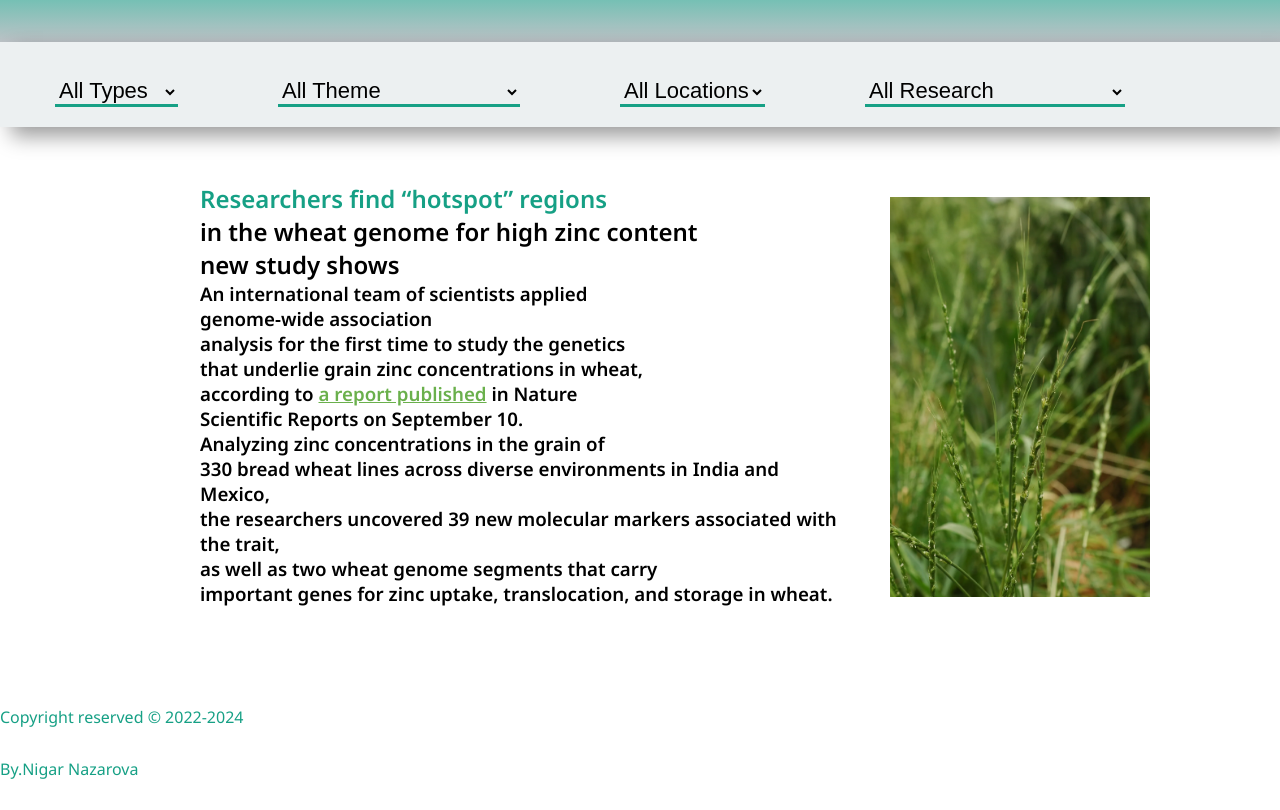
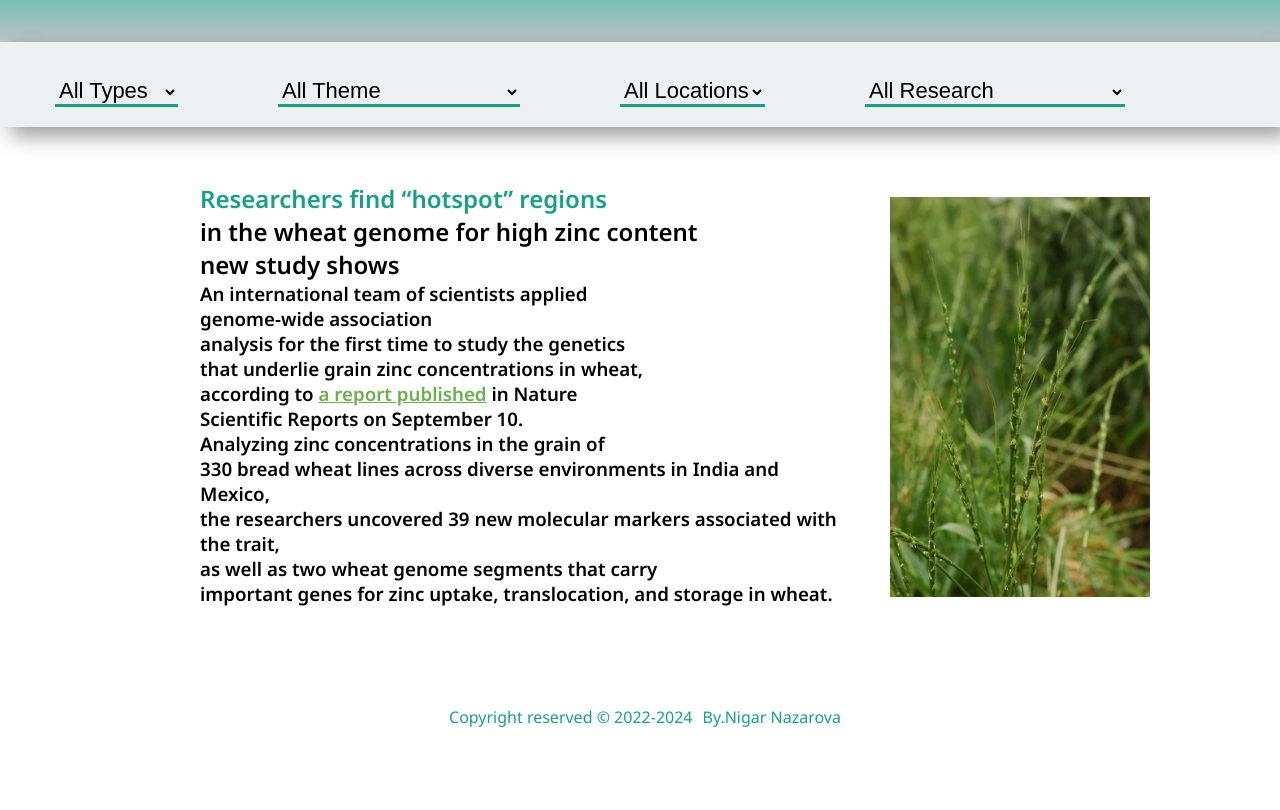
Before and after one commit to NigarNazar/Nature, a plain HTML site: page index.html in a window 1280 px wide. Shown: the part 150-960 px from the top of the page. After the commit the page ends 908 px from the top, so only its background shows below. Drawn offline with Linux system fonts and the light colour scheme.

Commit message:
style.css update

```diff
--- a/assets/css/style.css
+++ b/assets/css/style.css
@@ -86,8 +86,14 @@ h3 span{
     color:#6ab04c ;
     text-decoration: underline;
 }
+.footer{
+    display: flex;
+    justify-content: center;
 
+}
 .footer p{
     color: #16a085;
     padding-bottom: 30px;
+    padding-left: 10px;
+
 }
```
